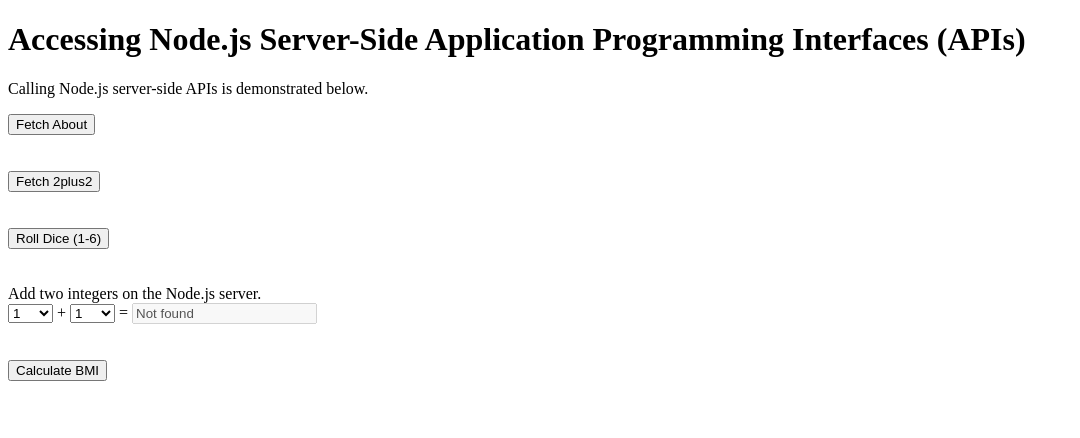
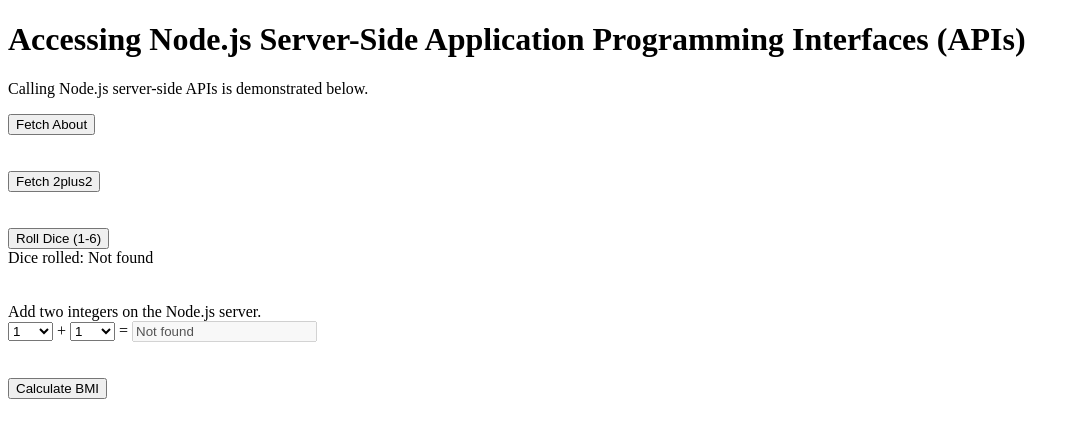
Before and after one commit to SadriOzgul/amerna-server, a website: page static/fetching-from-server.html in a window 1280 px wide. Both pictures are taken after a click on the button "Roll Dice (1-6)". Shown: the whole page, without its empty margins (0-1080 px from the left). Drawn offline with Linux system fonts and the light colour scheme; no server answers.

Commit message:
updatw files

```diff
--- a/static/fetching-from-server.html
+++ b/static/fetching-from-server.html
@@ -61,12 +61,14 @@ Add two integers on the Node.js server.<br />
 		document.getElementById("fetch-2plus2-result").innerHTML = responseText + " ("+fetch2plus2Counter+")"
 	}
 
+	// ADD THIS FUNCTION (Dice Roller)
 	async function fetchDice() {
-  			const baseUrl = document.getElementById("urlInput").value.replace(/\/$/, "");
-  			const response = await fetch(baseUrl + "/roll-dice");
-  			const diceValue = await response.text();
-  			document.getElementById("dice-result").innerHTML = "Dice rolled: " + diceValue;
+		const response = await fetch("/roll-dice");
+		const diceValue = await response.text();
+		document.getElementById("dice-result").innerHTML =
+			"Dice rolled: " + diceValue;
 	}
+
 
 	async function addTwoIntegers() {
 		const x = document.getElementById("x-value").value
```
